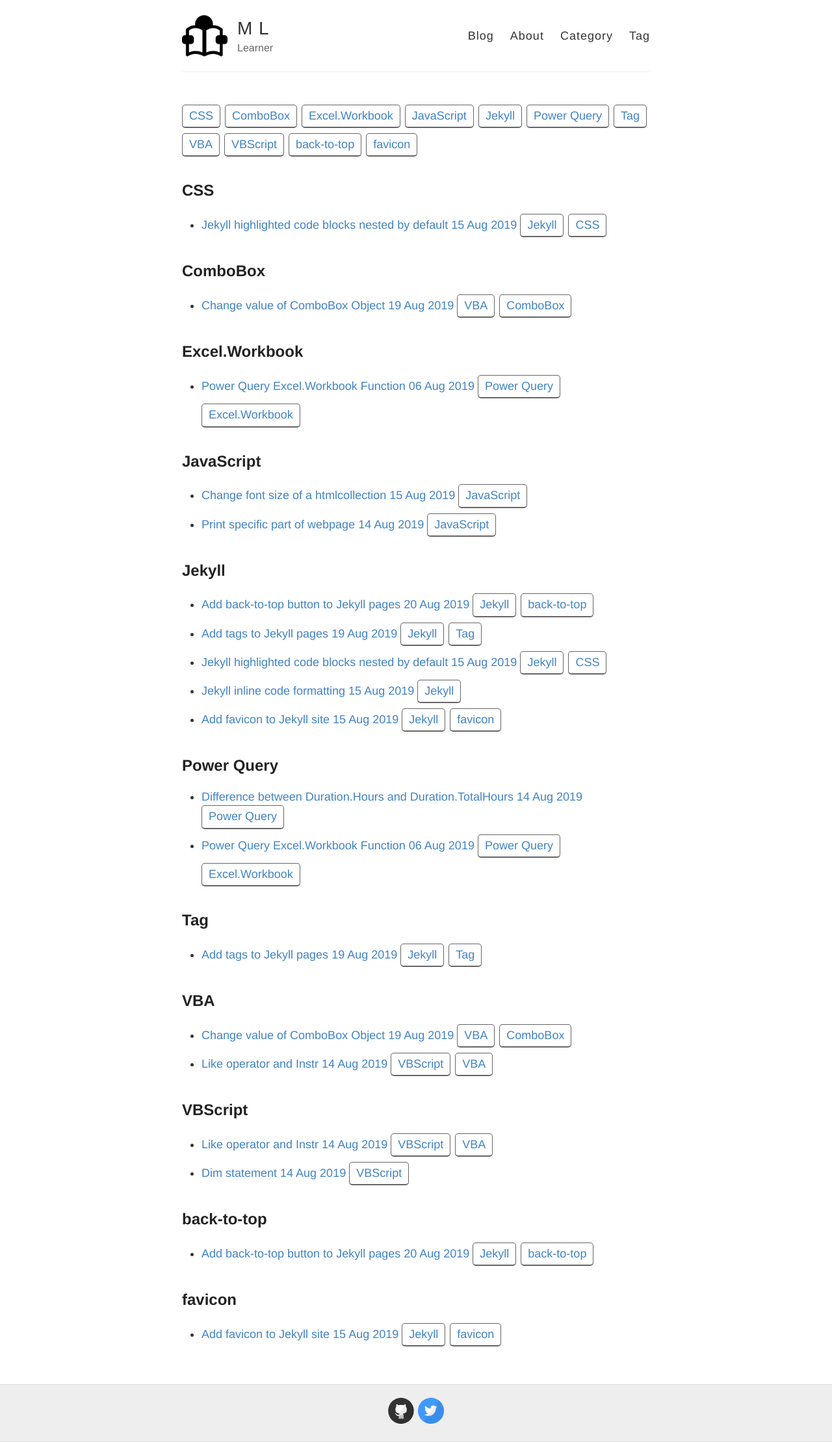
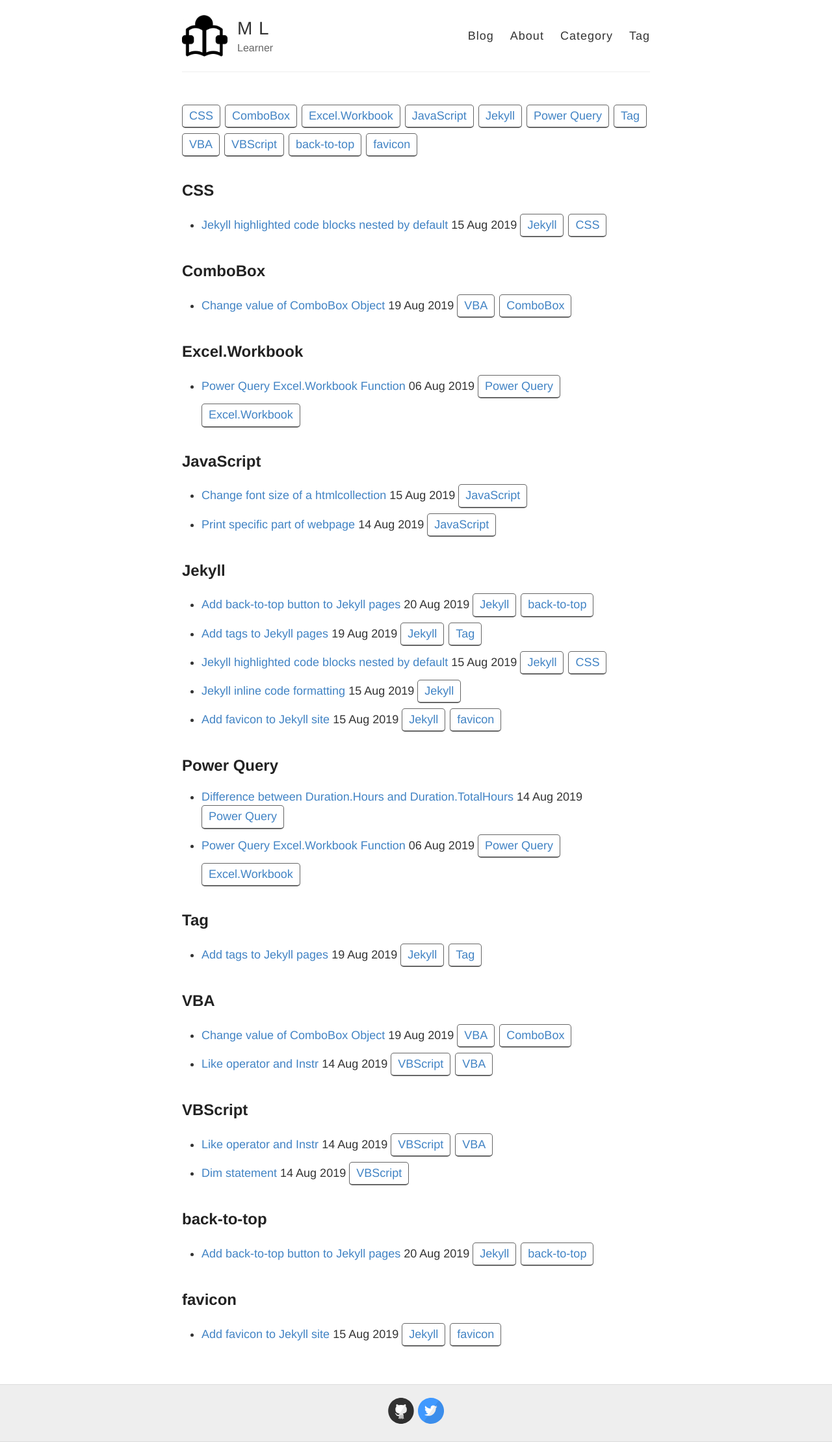
Before and after one commit to MingLang/MingLang.github.io, a Jekyll site: the page built from tags.html, in a window 1280 px wide. Shown: the whole page at 65% size. Built offline with Jekyll 4.4.1, drawn with Linux system fonts in a browser that asks for light colours.

Commit message:
Update tags.html

```diff
--- a/tags.html
+++ b/tags.html
@@ -56,8 +56,8 @@ The purpose of this snippet is to list all your posts posted with a certain tag.
 		 <li>
 		 <!-- <h3> -->
 		 <a href="{{ post.url }}">
-		 {{ post.title }}
-		 <small>{{ post.date | date_to_string }}</small>
+		 {{ post.title }}</a>
+		 <a<small>{{ post.date | date_to_string }}</small>
 		 </a>
 		 {% for tag in post.tags %}
 			 <a class="tags" href="/tags/#{{ tag | slugify }}">{{ tag }}</a>
```
